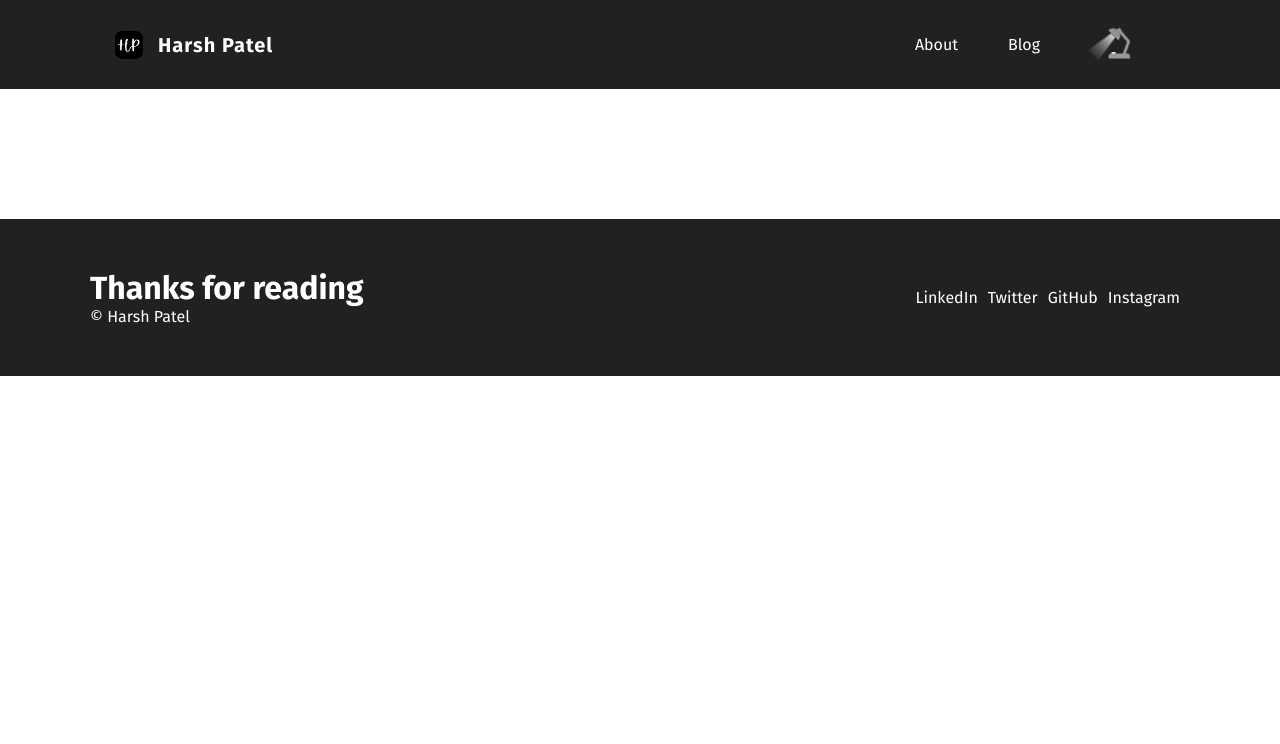
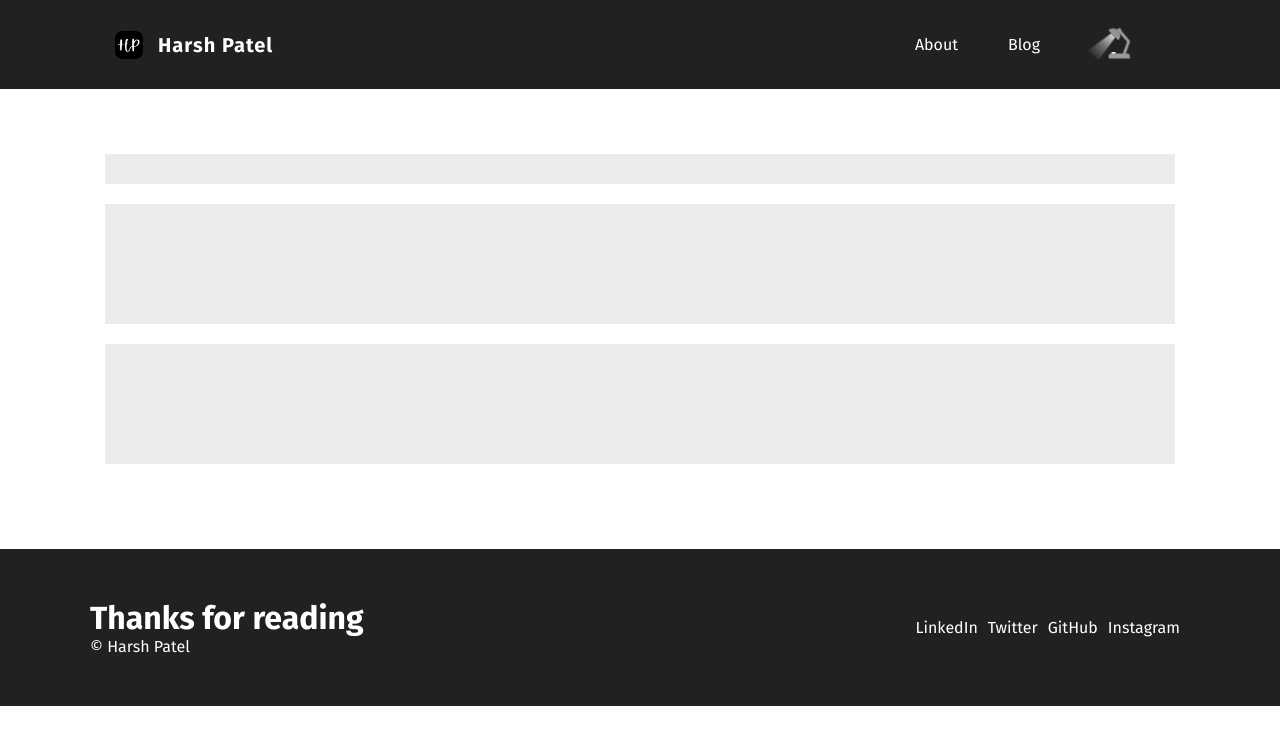
Before and after one commit to iharshspatel/Portfolio-with-Sanity, a React (Vite) app: page /blog/1 in a window 1280 px wide. Shown: the top 744 px of the page. Built offline with nearby package versions, Linux system fonts and the light colour scheme; no server answers.

Commit message:
HP-006 : Shimmer UI and About Me Update

```diff
--- /dev/null
+++ b/components/About/About.js
@@ -0,0 +1,52 @@
+import React from 'react'
+import projects from '../../constants/projects'
+import CardContainer from '../Layouts/CardContainer/CardContainer'
+import Container from '../Layouts/Container/Container'
+import Styles from './About.module.css'
+
+const About = () => {
+    return (
+        <Container>
+            <h1>About Me</h1>
+            <p className={Styles.ptag}>
+                Thanks for dropping by! </p>
+            <p className={Styles.ptag}>
+                My name is Harsh Patel and I'm a software engineer with almost 2 years of experience. I'm passionate about creating beautiful and intuitive user interfaces that enhance the user experience.
+            </p>
+            <p className={Styles.ptag}>
+                Long story short, I am 23 years old Indian Guy who loves creating quality web applications.
+            </p>
+
+<br/>
+<br/>
+            <h1>Work Experience</h1>
+            <p className={Styles.ptag}>
+            I currently work as a SDE at on the Wizzy  team at CIIE, IIM Ahmedabad, where I develop new user-facing features, improve core parts of the app, write documentation, advocate for accessibility, mentor developers, and share new things I’m learning with the team. I thrive in collaborative environments that encourage growth, offer varied learning opportunities, and cultivate my problem-solving skills and creative strengths.</p>
+            <p className={Styles.ptag}>
+            Most of my dev experience is with React, JavaScript, and CSS, but I’m also comfortable working with vanilla stacks and can pick up new languages quickly as needed. Some of my interests include web performance, accessibility, scalability
+            </p>
+            <p className={Styles.ptag}>
+            I won’t bore you too much with my work history; that’s what my LinkedIn is for.
+            </p>
+
+
+            <br/>
+<br/>
+
+
+            {projects && <CardContainer cards={projects} title={`My Projects`}/>}
+
+            <br/>
+<br/>
+            <h1>So, Yeah… That’s Me!</h1>
+            <p className={Styles.ptag}>
+            There’s more to my life than what I feel comfortable sharing here, but that’s about the gist of my background and interests. If you made it this far, cool! You’re still awake! Maybe we can chat sometime and get to know each other.</p>
+            <p className={Styles.ptag}>
+            At the end of the day, I’m just a Real Human Bean who enjoys doing real human things. If that sounds like your cup of tea, get in touch—I’d love to hear from you!
+            </p>
+
+        </Container>
+    )
+}
+
+export default About
--- /dev/null
+++ b/components/About/About.module.css
@@ -0,0 +1,5 @@
+.ptag{
+    font-size: 20px;
+    line-height: 30px;
+    margin: 15px 0px;
+}
--- a/components/App.js
+++ b/components/App.js
@@ -7,6 +7,7 @@ import Home from "./Pages/Home";
 import Footer from "./Footer/Footer";
 import Blog from "./Pages/Blog";
 import BlogDetailsPage from "./Pages/BlogDetails";
+import About from "./Pages/About";
 
 function App(){
     return(
@@ -16,7 +17,7 @@ function App(){
         <Routes>
             <Route element={<Home/>} path="/" exact />
             <Route element={<Blog/>} path="/blog" exact />
-            <Route element={<OnePost/>} path="/about" />
+            <Route element={<About/>} path="/about" />
             <Route element={<BlogDetailsPage/>} path="/blog/:slug" />
         </Routes>
         <Footer/>
--- a/components/BlogDetails/BlogDetails.js
+++ b/components/BlogDetails/BlogDetails.js
@@ -5,6 +5,7 @@ import BlockContent from "@sanity/block-content-to-react";
 import { useParams } from "react-router-dom";
 import Container from '../Layouts/Container/Container';
 import Styles from './BlogDetails.module.css'
+import BlogDetailsShimmer from './BlogDetailsShimmer';
 
 const serializers = {
     types: {
@@ -21,23 +22,26 @@ const serializers = {
 
 const BlogDetails = () => {
     const { slug } = useParams();
-    let postData = useGetBlogDetails(slug)
+    let [postData,loading] = useGetBlogDetails(slug)
     return (
         <Container>
-        {postData &&
-        <div>
+
+            {
+            loading ? <BlogDetailsShimmer/> :
+            (postData &&
+                <div className={Styles.blogDetailsContainer}>
                     <div>
                         <h2 className={Styles.title}>{postData.title}</h2>
                         <div>
                         </div>
                     </div>
-        <div>
+                    <div className='code-block'>
                         <BlockContent
                             blocks={postData.body}
                             serializers={serializers}
                         />
                     </div>
-    </div>}
+                </div>)}
         </Container>
     )
 }
--- a/components/BlogDetails/BlogDetails.module.css
+++ b/components/BlogDetails/BlogDetails.module.css
@@ -5,3 +5,20 @@
 .codeBlock{
     margin: 20px 0px;
 }
+
+.blogDetailsContainer p{
+        font-size: 20px;
+        line-height: 30px;
+        margin: 15px 0px;
+}
+
+.shimmerHeading{
+    background-color: var(--color-surface-3);
+    height: 30px;
+}
+
+.shimmerParagrahp{
+    background-color: var(--color-surface-3);
+    height: 120px;
+    margin: 20px 0px;
+}
--- /dev/null
+++ b/components/BlogDetails/BlogDetailsShimmer.js
@@ -0,0 +1,22 @@
+import React from 'react'
+import Styles from './BlogDetails.module.css'
+
+const BlogDetailsShimmer = () => {
+  return (
+    <>
+    <div className={Styles.shimmerHeading}>
+
+    </div>
+
+<div className={Styles.shimmerParagrahp}>
+
+</div>
+
+<div className={Styles.shimmerParagrahp}>
+
+</div>
+</>
+  )
+}
+
+export default BlogDetailsShimmer
--- /dev/null
+++ b/components/Pages/About.js
@@ -0,0 +1,10 @@
+import React from 'react'
+import AboutComponent from '../About/About'
+
+const About = () => {
+  return (
+    <AboutComponent/>
+  )
+}
+
+export default About
--- a/constants/projects.js
+++ b/constants/projects.js
@@ -11,5 +11,12 @@ export default  [
         "title":"Word Counter",
         "description":"Word Counter build in react which persist it's data even after browser is refreshed",
         "slug":"https://wordcounter-eosin.vercel.app/"
+    },
+
+    {
+        "date":"March 11, 2022",
+        "title":"Warranty Tracker for Erex",
+        "description":"Customer can track it's battrery's Warranty along with admin Panel for Erex",
+        "slug":"https://erex-india.herokuapp.com/"
     }
 ]
--- a/fetchers/blog.js
+++ b/fetchers/blog.js
@@ -5,6 +5,7 @@ function useGetBlogDetails(slugObject){
 console.log(slugObject);
 const [slug, setSlug] = useState(slugObject);
 const [postData, setPostData] = useState(null);
+const [loading, setLoading] = useState(true);
 
 
 useEffect(() => {
@@ -20,12 +21,13 @@ useEffect(() => {
     )
     .then((data) =>{
       setPostData(data[0]);
+      setLoading(false);
       console.log(postData);
     } )
     .catch(console.error);
 }, [slug]);
 
-return postData
+return [postData,loading]
 
 }
 
```
Also changed, not shown: style.css (line endings or trailing spaces). Lines whose indentation alone changed are shown as unchanged.
